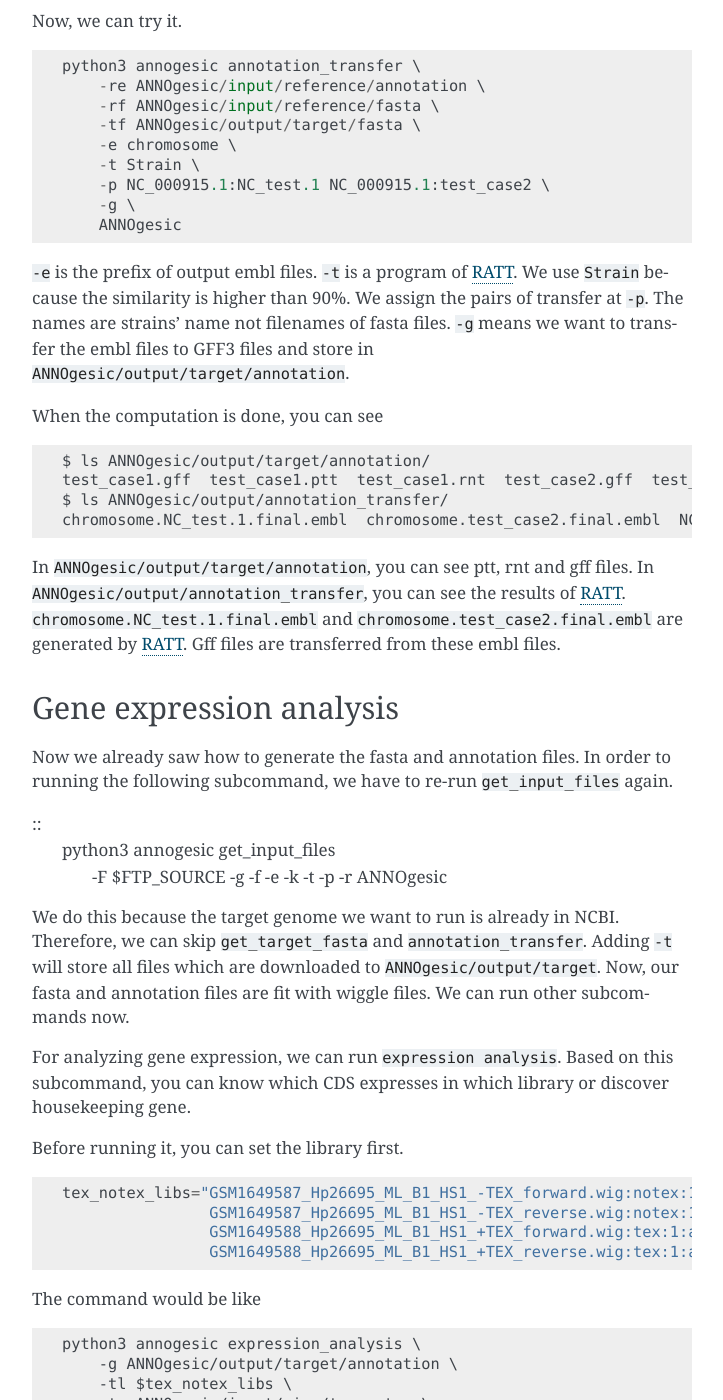
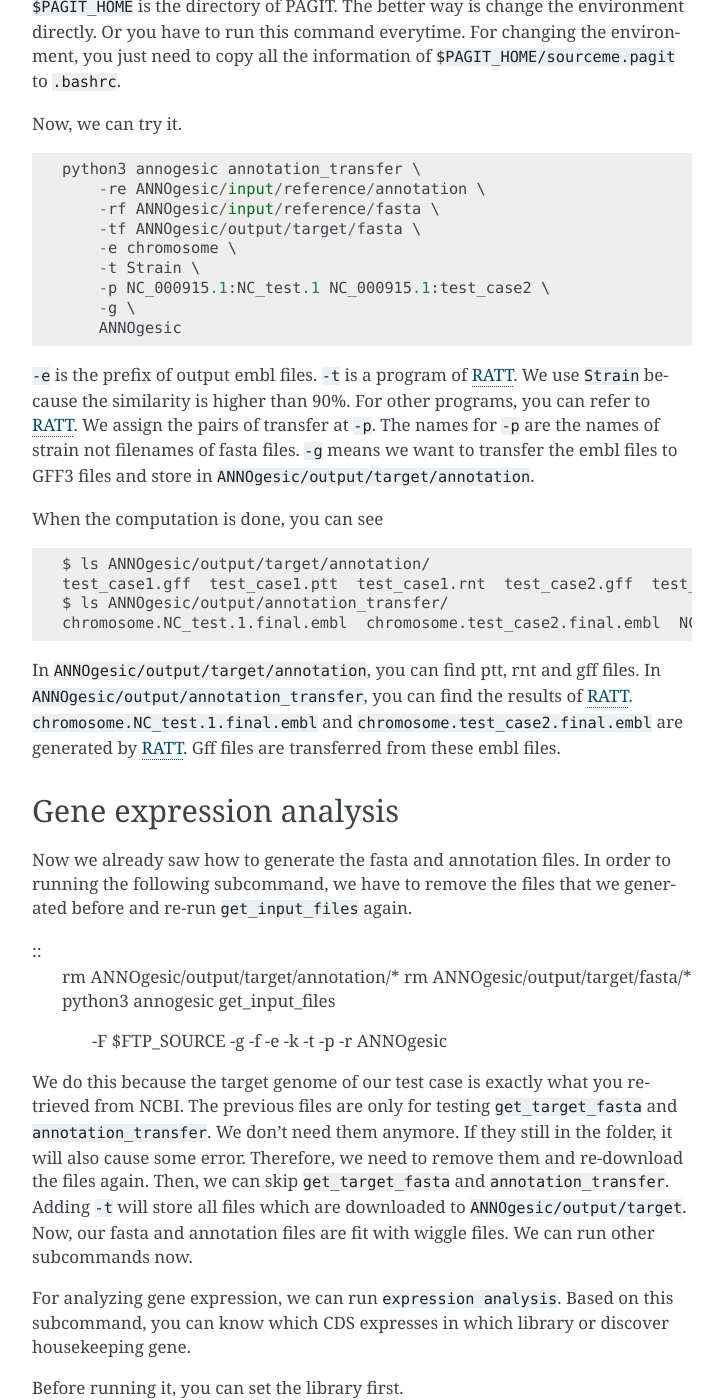
Before and after one commit to Sung-Huan/ANNOgesic, a Sphinx documentation site: the page built from docs/source/test_case.rst, in a window 1280 px wide and 1400 px high, scrolled down 4270 px. Shown: the whole window, without its empty margins (388-1111 px from the left). Built offline with Sphinx 7.4.7, drawn with Linux system fonts in a browser that asks for light colours; pages that are not in the unit, such as notebooks, are missing from menus; some of the changed text lies outside the part shown.

Commit message:
update steps of remove test fasta and gff file

```diff
--- a/docs/source/test_case.rst
+++ b/docs/source/test_case.rst
@@ -67,7 +67,8 @@ Then you will get the following results
     NC_000915.1.embl  NC_000915.1.gbk  NC_000915.gff  NC_000915.ptt  NC_000915.rnt
 
 If the fasta files and annotation files which are retrieved from NCBI is exactly the strain what you want,
-you can add ``-t`` to store the files to ``ANNOgesic/output/target``.
+you can add ``-t`` to store the files to ``ANNOgesic/output/target``. Then you can skip running ``get_target_fasta``
+and ``annotation_transfer``.
 
 Putting wig, bam files and reads to proper location
 ------------------
@@ -131,15 +132,7 @@ We use a simple example to modify our test case. The mutation table is
  test_case2  NC_000915.1   \-            600       g           insertion            SAOUHSC_00132
 ===========  ============  ============  ========  =========  ====================  =============  ====  ============
 
-==========  ============  ============  ========  =========  ====================  =============  =======  ===========
-#target_id  reference_id  reference_nt  position  target_nt  impact of correction  locus tag      gene     Description
-----------  ------------  ------------  --------  ---------  --------------------  -------------  -------  -----------
-NC_test.1   NC_000915.1   a             3         c          (blank)               SAOUHSC_00002  dnaA      XXXXXX
-NC_test.1   NC_000915.1   t             6         \-         deletion              (blank)        (blank)   YYYYYY
-test_case2  NC_000915.1   \-            6         g          insertion             SAOUHSC_00132  (blank)   (blank)
-==========  ===========   ============  ========  =========  ====================  =============  =======  ===========
-
-You can see the new strain will be NC_test.1 and test_case2. Therefore, there will be
+Every column is separated by tab. You can see the new strain will be NC_test.1 and test_case2. Therefore, there will be
 two fasta files in ``ANNOgesic/output/target/fasta``.
 
 Now, let's try it
@@ -153,7 +146,7 @@ Now, let's try it
         ANNOgesic
 
 ``-r`` is the folder of original fasta files. In ``-o`` you can assign the filename of output fasta and
-which strains you want to put in it. In our case, we call the first fasta file test_case1 and the
+the strains you want to put in it. In our case, we call the first fasta file test_case1 and the
 second one test_case2. In test_case1 stores the fasta of NC_test.1 and test_case2 stores test_case2.
 Now we can check the retuls.
 
@@ -182,13 +175,13 @@ Now we can check the retuls.
     CAGTCTTTTAAATGCGGCTCGATGAGGGCGTCAATTTCATTGATTTTTTCTAACACGCCA
     TTAAAAAGGCTTAAAGCGAAAGCGAGTTGGTTGTTTTTAATCTTTTTTTCTTCTAACATG
 
-In new fasta file, the third nucleotide replace from A to c. Moreover, The sixth nucleotide is deleted.
-In test_case2, it also modify the fasta file based on the mutation table.
+In ``test_case1.fa``, the third nucleotide replace from A to c. Moreover, The sixth nucleotide is deleted.
+In ``test_case2.fa``, it also modifies the fasta file based on the mutation table.
 
 when you have the correct fasta files, you can map your reads to the correct fasta file.
 
-If you have no mutation table, you can also use the subcommand ``snp`` to detect the mutation automatically.
-For this subcommand, we will go through it later.
+If you have no mutation table, you can also use the subcommand ``snp`` to detect the mutation and apply to
+reference genomoe automatically. For this subcommand, we will go through it later.
 
 Generating annotation files
 -------------------
@@ -205,7 +198,7 @@ yourself, remember to assign the path by running
 
     . $PAGIT_HOME/sourceme.pagit
 
-``$PAGIT_HOME`` is the directory of PAGIT. The better way is change the environment. Or you have to run
+``$PAGIT_HOME`` is the directory of PAGIT. The better way is change the environment directly. Or you have to run
 this command everytime. For changing the environment, you just need to copy all the information of
 ``$PAGIT_HOME/sourceme.pagit`` to ``.bashrc``.
 
@@ -224,8 +217,9 @@ Now, we can try it.
         ANNOgesic
 
 ``-e`` is the prefix of output embl files. ``-t`` is a program of `RATT <http://ratt.sourceforge.net/>`_.
-We use ``Strain`` because the similarity is higher than 90%. We assign the pairs of transfer at ``-p``.
-The names are strains' name not filenames of fasta files. ``-g`` means we want to transfer the embl files
+We use ``Strain`` because the similarity is higher than 90%. For other programs, you can refer to
+`RATT <http://ratt.sourceforge.net/>`_. We assign the pairs of transfer at ``-p``.
+The names for ``-p`` are the names of strain not filenames of fasta files. ``-g`` means we want to transfer the embl files
 to GFF3 files and store in ``ANNOgesic/output/target/annotation``.
 
 When the computation is done, you can see
@@ -237,8 +231,8 @@ When the computation is done, you can see
     $ ls ANNOgesic/output/annotation_transfer/
     chromosome.NC_test.1.final.embl  chromosome.test_case2.final.embl  NC_test.1.gff  ratt_log.txt  test_case2.gff
 
-In ``ANNOgesic/output/target/annotation``, you can see ptt, rnt and gff files. In ``ANNOgesic/output/annotation_transfer``,
-you can see the results of `RATT <http://ratt.sourceforge.net/>`_. ``chromosome.NC_test.1.final.embl`` and
+In ``ANNOgesic/output/target/annotation``, you can find ptt, rnt and gff files. In ``ANNOgesic/output/annotation_transfer``,
+you can find the results of `RATT <http://ratt.sourceforge.net/>`_. ``chromosome.NC_test.1.final.embl`` and
 ``chromosome.test_case2.final.embl`` are generated by `RATT <http://ratt.sourceforge.net/>`_. Gff files are
 transferred from these embl files.
 
@@ -246,9 +240,12 @@ Gene expression analysis
 -----------------
 
 Now we already saw how to generate the fasta and annotation files. In order to running
-the following subcommand, we have to re-run ``get_input_files`` again.
+the following subcommand, we have to remove the files that we generated before and
+re-run ``get_input_files`` again.
 
 ::
+    rm ANNOgesic/output/target/annotation/*
+    rm ANNOgesic/output/target/fasta/*
     python3 annogesic get_input_files \
         -F $FTP_SOURCE \
         -g \
@@ -260,9 +257,13 @@ the following subcommand, we have to re-run ``get_input_files`` again.
         -r \
         ANNOgesic
 
-We do this because the target genome we want to run is already in NCBI. Therefore, we can skip ``get_target_fasta``
-and ``annotation_transfer``. Adding ``-t`` will store all files which are downloaded to ``ANNOgesic/output/target``.
-Now, our fasta and annotation files are fit with wiggle files. We can run other subcommands now.
+We do this because the target genome of our test case is exactly what you retrieved from NCBI.
+The previous files are only for testing ``get_target_fasta`` and ``annotation_transfer``. We
+don't need them anymore. If they still in the folder, it will also cause some error.
+Therefore, we need to remove them and re-download the files again. Then, we can skip
+``get_target_fasta`` and ``annotation_transfer``. Adding ``-t`` will
+store all files which are downloaded to ``ANNOgesic/output/target``. Now, our fasta and annotation
+files are fit with wiggle files. We can run other subcommands now.
 
 For analyzing gene expression, we can run ``expression analysis``. Based on this subcommand, you can
 know which CDS expresses in which library or discover housekeeping gene.
```
